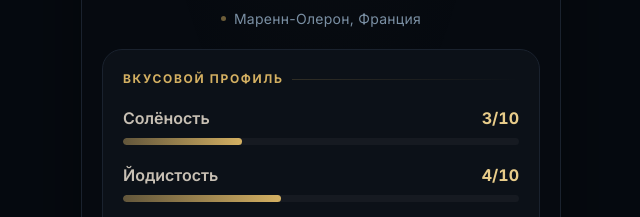
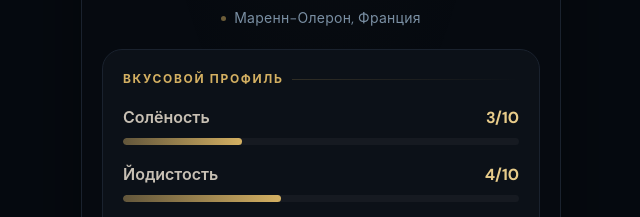
Before and after one commit to Wasilevz/oysters-lab, a plain HTML site: page index.html in a window 1280 px wide. Shown: the part 449-666 px from the top of the page, 319-959 px from the left. Drawn offline with nearby package versions, Linux system fonts and the light colour scheme.

Commit message:
Switch body font to DM Sans for stylish readability

```diff
--- a/index.html
+++ b/index.html
@@ -6,7 +6,7 @@
     <title>Oyster's LAB — Гастрономический Гид</title>
     <meta name="description" content="Гастрономический гид по устрицам и винам Oyster's LAB.">
     <style>
-        @import url('https://fonts.googleapis.com/css2?family=Inter:wght@400;500;600;700;800;900&family=Cormorant+Garamond:ital,wght@0,400;0,500;0,600;0,700;1,400;1,500&display=swap');
+        @import url('https://fonts.googleapis.com/css2?family=DM+Sans:ital,opsz,wght@0,9..40,400;0,9..40,500;0,9..40,600;0,9..40,700;1,9..40,400&family=Cormorant+Garamond:ital,wght@0,400;0,500;0,600;0,700;1,400;1,500&display=swap');
 
         :root {
             --bg:        #060a10;
@@ -43,7 +43,7 @@
         body {
             background: var(--bg);
             color: var(--text);
-            font-family: 'Inter', -apple-system, BlinkMacSystemFont, sans-serif;
+            font-family: 'DM Sans', -apple-system, BlinkMacSystemFont, sans-serif;
             font-size: var(--fs-base);
             display: flex;
             justify-content: center;
```
